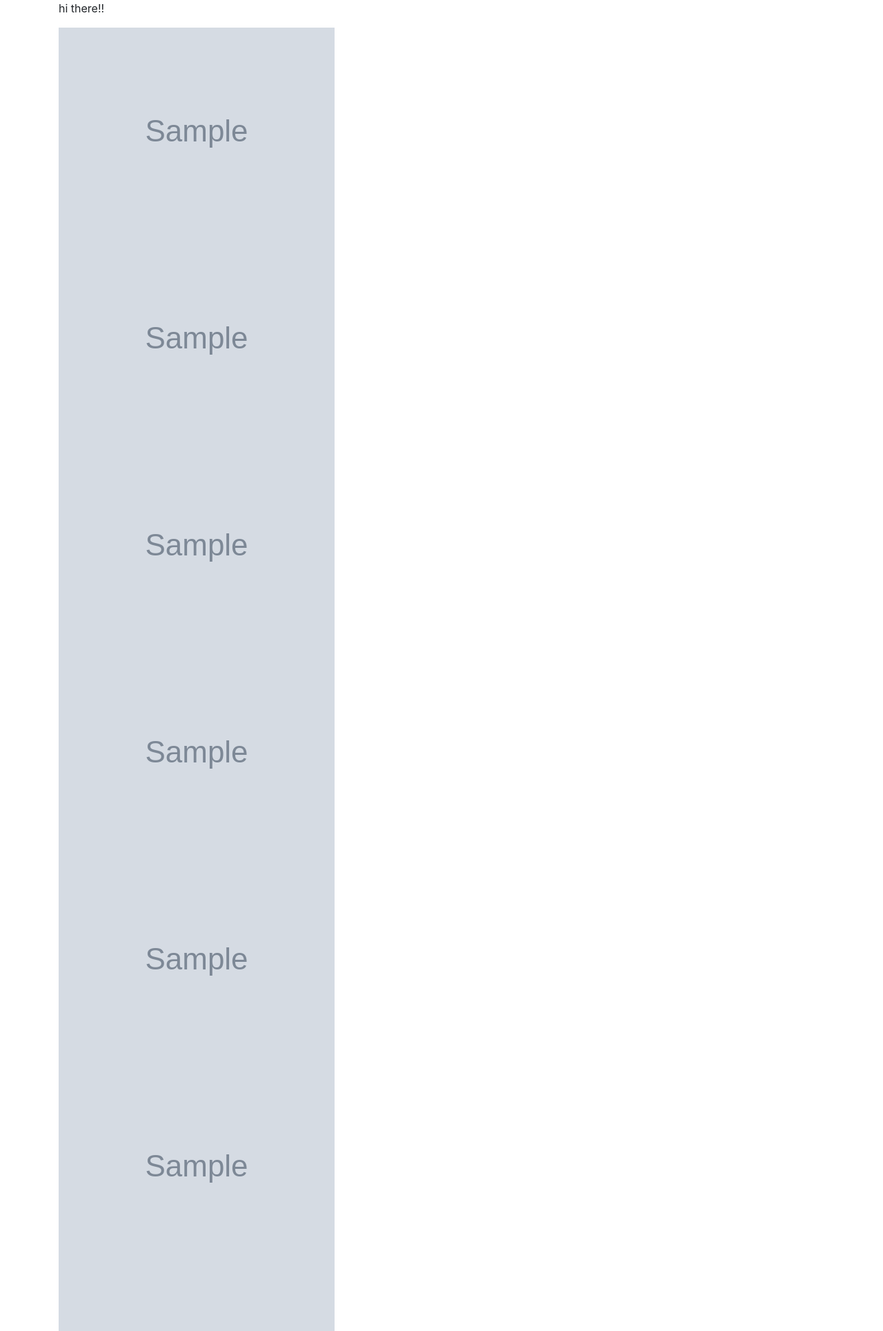
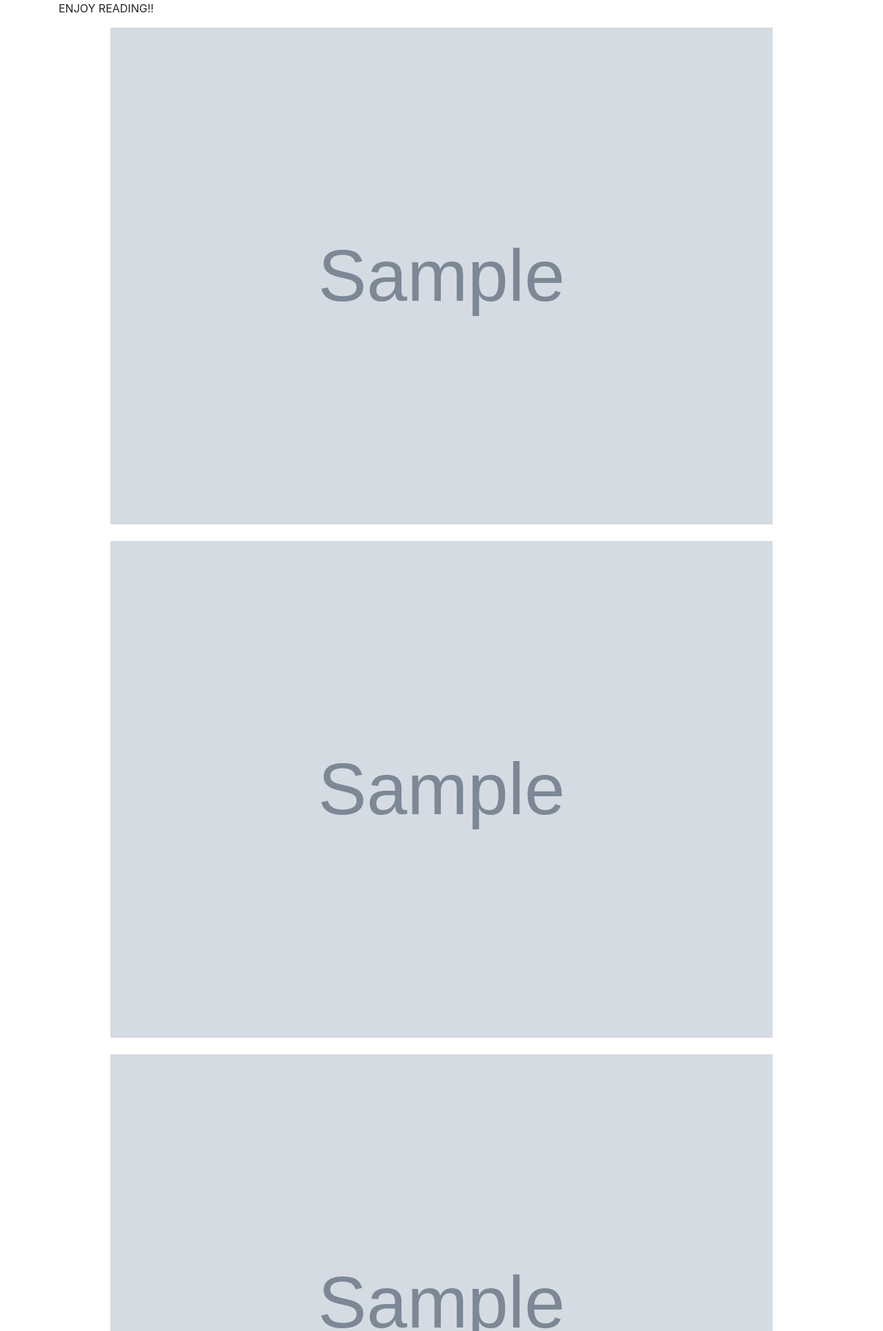
Before and after one commit to akshat-1/Manga_reader, a Flask app: template website/templates/read.html in a window 1280 px wide. Shown: the part 56-1985 px from the top of the page at 69% size. Run offline with Flask 3, Linux system fonts and the light colour scheme; the template is opened without the code that fills it: most values are stand-ins (such as "Sample title", 1, 10 or a date in 2020); grey boxes marked "Sample" are stand-in pictures; some libraries are stand-ins or nearby versions.

Commit message:
final commits

```diff
--- a/requirements.txt
+++ b/requirements.txt
@@ -1,3 +1,4 @@
 flask
-Flask-SQLAlchemy
-flask-login
+requests
+bs4
+beautifulsoup4
--- a/scrapper.py
+++ b/scrapper.py
@@ -1,6 +1,5 @@
 import requests
 from bs4 import BeautifulSoup
-from flask import flash
 
 def search_(search) ->str:
     return (f"https://m.manganelo.com/search/story/{search}")
--- a/setup.py
+++ b/setup.py
@@ -2,6 +2,3 @@ from flask import Flask, render_template, request
 from website import create_app
 
 app = create_app()
-
-if __name__ == '__main__':
-    app.run(debug=False , host='0.0.0.0')
--- /dev/null
+++ b/website/static/read.css
@@ -0,0 +1,6 @@
+.images {
+    width: 75vw; /* 3/4 of the page width */
+    height: auto; /* maintain aspect ratio */
+    margin: 0 auto; /* center align horizontally */
+    display: block; /* make it a block element to center align */
+  }
--- a/website/templates/home.html
+++ b/website/templates/home.html
@@ -1,6 +1,6 @@
 {% extends "base.html" %} {% block title %}HOME{% endblock %} {% block content
     %}
 
-    <h2> home page</h2>
+    <h2>this is home page</h2>
 
 {% endblock %}
--- a/website/templates/read.html
+++ b/website/templates/read.html
@@ -1,6 +1,7 @@
 {% extends "base.html" %} {% block title %}RESULTS{% endblock %}
 {% block content %}
-<p> hi there!!</p>
+<link rel="stylesheet" href="/static/read.css">
+<p> ENJOY READING!!</p>
 
 {%for i in range(n)%}
 <img src={{img[i]}} class="images">
```
